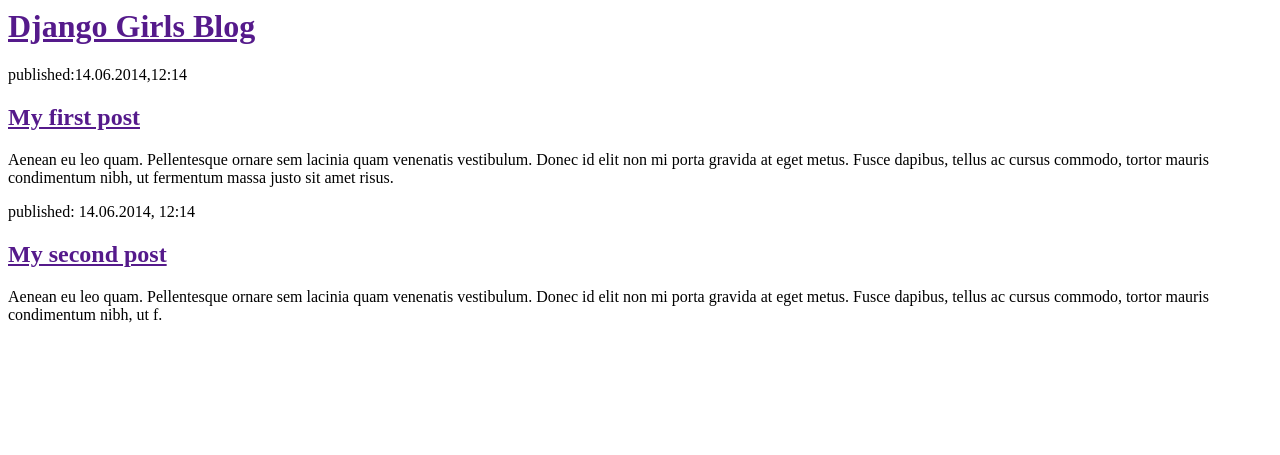
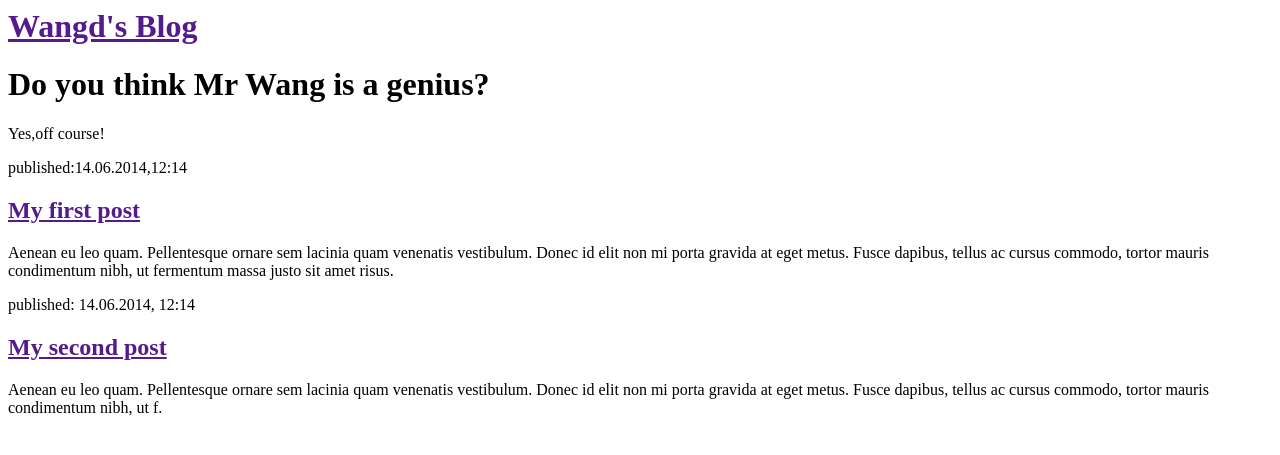
Before and after one commit to wangd1o/My_first_blog, a Django app: page / in a window 1280 px wide. Shown: the top 455 px of the page. Run offline with Django 3.2, Linux system fonts and the light colour scheme.

Commit message:
post_list edit

```diff
--- a/blog/templates/blog/post_list.html
+++ b/blog/templates/blog/post_list.html
@@ -4,7 +4,12 @@
 	</head>
 	<body>
 		<div>
-			<h1><a href="">Django Girls Blog</a></h1>
+			<h1><a href="">Wangd's Blog</a></h1>
+		</div>
+
+		<div>
+			<h1>Do you think Mr Wang is a genius?</h1>
+			<p>Yes,off course!</p>
 		</div>
 
 		<div>
```
